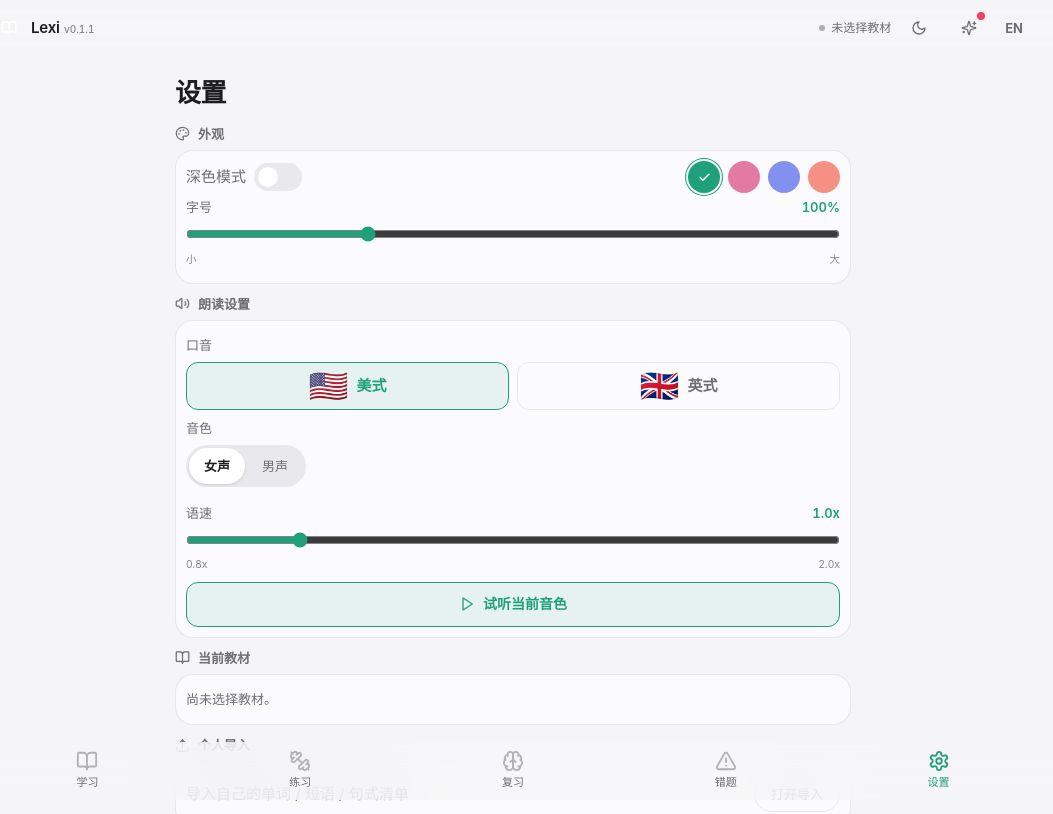
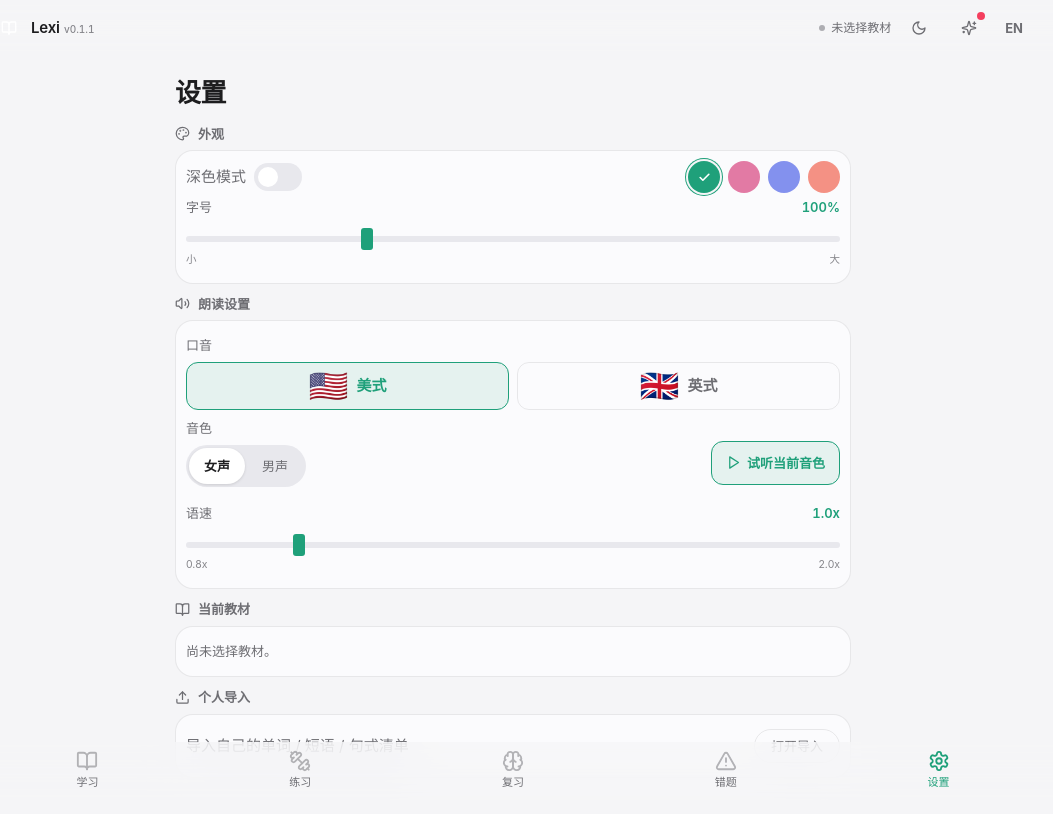
Before and after one commit to irkythedev/lexi, a React (Vite) app: page /settings in a window 1280 px wide. Shown: the top 814 px of the page, without its empty margins (127-1180 px from the left). Built offline with nearby package versions, Linux system fonts and the light colour scheme; no server answers.

Commit message:
fix: preview button into voice-gender row, rect slider thumbs
  the row (h-11, compact padding)
- Font-size and speed sliders use a rectangular thumb (.thumb-rect) instead
  of the native round knob

```diff
--- a/src/styles/global.css
+++ b/src/styles/global.css
@@ -210,6 +210,34 @@ body {
 
 .safe-b { padding-bottom: env(safe-area-inset-bottom, 0px); }
 
+/* 矩形滑块缩略图（字体/语速拖动条） */
+input[type='range'].thumb-rect {
+  -webkit-appearance: none;
+  appearance: none;
+  height: 6px;
+  border-radius: 3px;
+  background: var(--color-track);
+  outline: none;
+}
+input[type='range'].thumb-rect::-webkit-slider-thumb {
+  -webkit-appearance: none;
+  appearance: none;
+  width: 12px;
+  height: 22px;
+  border-radius: 3px;
+  background: var(--color-accent);
+  border: none;
+  cursor: pointer;
+}
+input[type='range'].thumb-rect::-moz-range-thumb {
+  width: 12px;
+  height: 22px;
+  border-radius: 3px;
+  background: var(--color-accent);
+  border: none;
+  cursor: pointer;
+}
+
 ::-webkit-scrollbar { width: 8px; height: 8px; }
 ::-webkit-scrollbar-thumb { background: color-mix(in srgb, var(--color-text) 16%, transparent); border-radius: 999px; }
 
--- a/src/views/SettingsView.tsx
+++ b/src/views/SettingsView.tsx
@@ -75,7 +75,7 @@ export default function SettingsView() {
             value={fontScale}
             onChange={(e) => { const v = parseFloat(e.target.value); setFontScale(v); }}
             aria-label={t('fontSize', locale)}
-            className="w-full cursor-pointer"
+            className="w-full thumb-rect cursor-pointer"
             style={{ accentColor: 'var(--color-accent)' }}
           />
           <div className="mt-0.5 flex justify-between text-[calc(10.5px*var(--type-scale))] text-[var(--color-text-3)]"><span>{t('fontSizeMin', locale)}</span><span>{t('fontSizeMax', locale)}</span></div>
@@ -96,9 +96,17 @@ export default function SettingsView() {
             ))}
           </div>
         </div>
-        <div className="py-1">
-          <div className="mb-1.5 text-[calc(13px*var(--type-scale))] text-[var(--color-text-2)]">{t('voiceGender', locale)}</div>
-          <Segmented options={[{ value: 'female', label: t('genderFemale', locale) }, { value: 'male', label: t('genderMale', locale) }]} value={tts.gender} onChange={(v) => { setTts({ gender: v as 'female' | 'male' }); toast(v === 'female' ? t('toastGenderFemale', locale) : t('toastGenderMale', locale), 'info'); }} />
+        {/* 音色 + 试听同一行 */}
+        <div className="flex items-end gap-2 py-1">
+          <div className="flex-1 min-w-0">
+            <div className="mb-1.5 text-[calc(13px*var(--type-scale))] text-[var(--color-text-2)]">{t('voiceGender', locale)}</div>
+            <Segmented options={[{ value: 'female', label: t('genderFemale', locale) }, { value: 'male', label: t('genderMale', locale) }]} value={tts.gender} onChange={(v) => { setTts({ gender: v as 'female' | 'male' }); toast(v === 'female' ? t('toastGenderFemale', locale) : t('toastGenderMale', locale), 'info'); }} />
+          </div>
+          {/* 试听当前口音 + 语速 */}
+          <button onClick={preview} disabled={previewState === 'synthesizing'} className="press mb-0.5 flex h-11 shrink-0 items-center justify-center gap-1.5 rounded-xl border border-[var(--color-accent)] bg-[var(--color-accent)]/10 px-3.5 text-[calc(13px*var(--type-scale))] font-semibold text-[var(--color-accent)] disabled:opacity-60">
+            {previewState === 'synthesizing' ? <Loader2 size={15} className="animate-spin" /> : previewState === 'playing' ? <Volume2 size={15} /> : <Play size={15} />}
+            {previewState === 'synthesizing' ? t('synthesizing', locale) : previewState === 'playing' ? t('previewPlaying', locale) : t('previewVoice', locale)}
+          </button>
         </div>
         <div className="mt-2 py-1">
           <div className="mb-1.5 flex items-center justify-between text-[calc(13px*var(--type-scale))] text-[var(--color-text-2)]">
@@ -112,16 +120,11 @@ export default function SettingsView() {
             onMouseUp={() => { setTts({ rate: dragRate }); toast(t('toastRate', locale, { rate: dragRate.toFixed(1) }), 'info'); }}
             onTouchEnd={() => { setTts({ rate: dragRate }); toast(t('toastRate', locale, { rate: dragRate.toFixed(1) }), 'info'); }}
             aria-label={t('speed', locale)}
-            className="w-full cursor-pointer"
+            className="w-full thumb-rect cursor-pointer"
             style={{ accentColor: 'var(--color-accent)' }}
           />
           <div className="mt-0.5 flex justify-between text-[calc(10.5px*var(--type-scale))] text-[var(--color-text-3)]"><span>{t('speedRangeMin', locale)}</span><span>{t('speedRangeMax', locale)}</span></div>
         </div>
-        {/* 试听当前口音 + 语速 */}
-        <button onClick={preview} disabled={previewState === 'synthesizing'} className="press mt-1 flex w-full items-center justify-center gap-2 rounded-xl border border-[var(--color-accent)] bg-[var(--color-accent)]/10 py-2.5 text-[calc(14px*var(--type-scale))] font-semibold text-[var(--color-accent)] disabled:opacity-60">
-          {previewState === 'synthesizing' ? <Loader2 size={16} className="animate-spin" /> : previewState === 'playing' ? <Volume2 size={16} /> : <Play size={16} />}
-          {previewState === 'synthesizing' ? t('synthesizing', locale) : previewState === 'playing' ? t('previewPlaying', locale) : t('previewVoice', locale)}
-        </button>
       </Section>
 
       <Section icon={BookOpen} title={t('textbook', locale)}>
```
